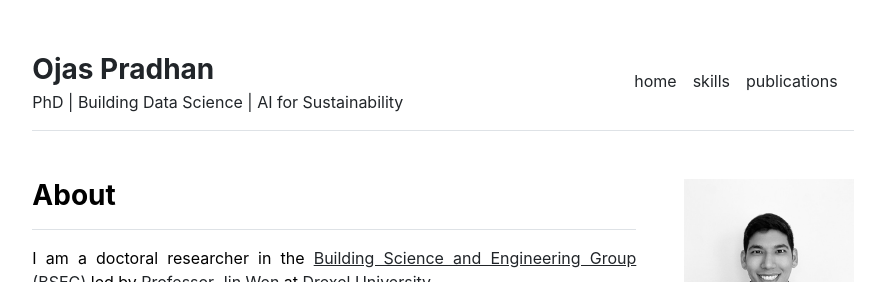
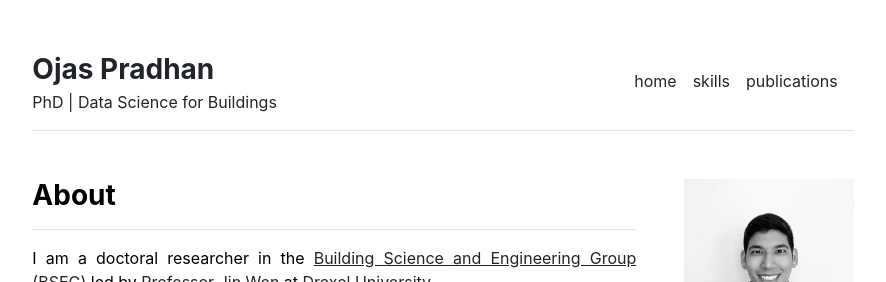
Before and after one commit to pradhanojas/pradhanojas.github.io, a Jekyll site: the page built from index.md, in a window 1280 px wide. Shown: the top 282 px of the page, without its empty margins (197-1083 px from the left). Built offline with Jekyll 4.4.1, drawn with Linux system fonts in a browser that asks for light colours.

Commit message:
Update _config.yml

```diff
--- a/_config.yml
+++ b/_config.yml
@@ -1,4 +1,4 @@
 url: "https://pradhanojas.com/" # the base hostname & protocol for your site, e.g. http://example.com
 baseurl: "" # the subpath of your site, e.g. /blog
 title: "Ojas Pradhan" # the name of your site, e.g. ACME Corp.
-description: "PhD | Building Data Science | AI for Sustainability"
+description: "PhD | Data Science for Buildings"
```
